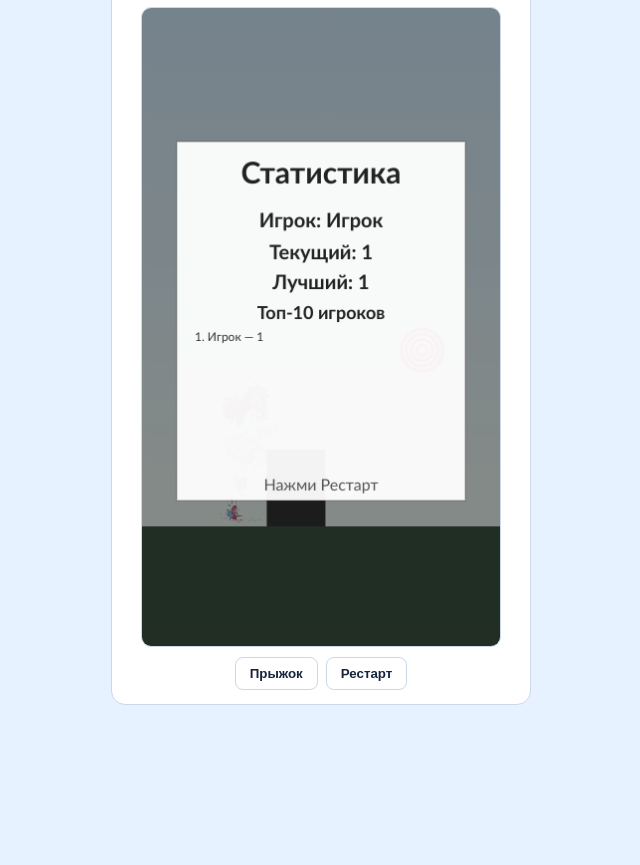
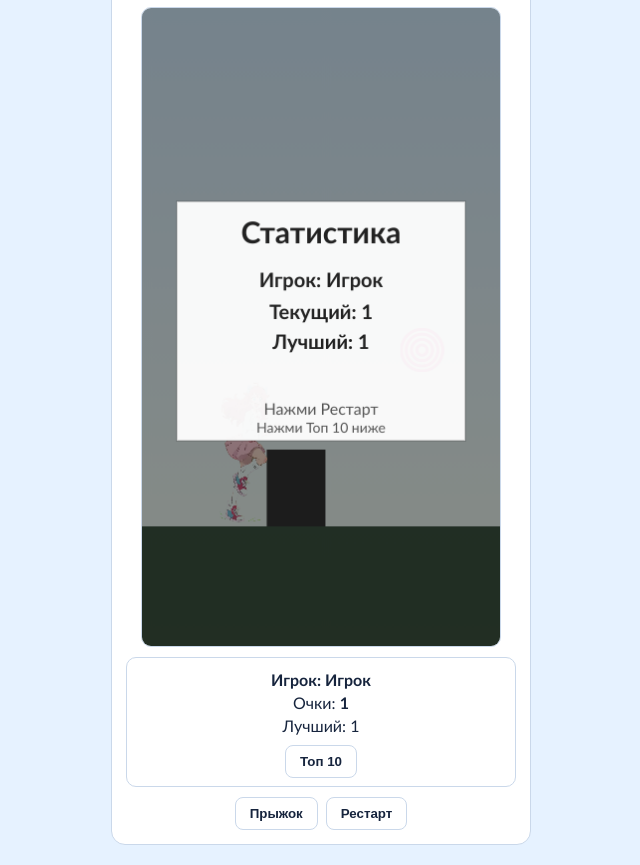
Before and after one commit to r618vh-png/telegram-voice-bot, a website with bundled scripts: page runner/index.html in a window 1280 px wide. Shown: the part 106-971 px from the top of the page, without its empty margins (319-959 px from the left). Before the commit the page ends 831 px from the top, so only its background shows below. Built offline with nearby package versions, Linux system fonts and the light colour scheme.

Commit message:
Add Top 10 button after Runner game over

```diff
--- a/runner/app.js
+++ b/runner/app.js
@@ -8,6 +8,9 @@ const jumpBtn = document.querySelector("[data-jump]");
 const resultEl = document.querySelector("[data-result]");
 const resultPlayerEl = document.querySelector("[data-result-player]");
 const resultScoreEl = document.querySelector("[data-result-score]");
+const resultBestEl = document.querySelector("[data-result-best]");
+const resultToggleBtn = document.querySelector("[data-result-toggle]");
+const resultTitleEl = document.querySelector("[data-result-title]");
 const resultTopEl = document.querySelector("[data-result-top]");
 const telegramWebApp = window.Telegram?.WebApp;
 
@@ -61,6 +64,7 @@ const playerName = getPlayerName();
 const initialTop = getTopFromQuery();
 const playerId = getPlayerId();
 let hasSubmittedRunnerScore = false;
+let isTopVisible = false;
 const localBestKey = playerId ? `runner-best-${playerId}` : `runner-best-${playerName}`;
 
 if (telegramWebApp) {
@@ -255,7 +259,7 @@ function draw() {
     ctx.fillRect(0, 0, state.width, state.height);
 
     const panelW = 290;
-    const panelH = 360;
+    const panelH = 240;
     const panelX = Math.round((state.width - panelW) / 2);
     const panelY = Math.round((state.height - panelH) / 2 - 6);
     ctx.fillStyle = "rgba(255, 255, 255, 0.95)";
@@ -275,33 +279,12 @@ function draw() {
     ctx.fillText(`Игрок: ${playerName}`, state.width / 2, panelY + 86);
     ctx.fillText(`Текущий: ${state.score}`, state.width / 2, panelY + 118);
     ctx.fillText(`Лучший: ${bestOverall}`, state.width / 2, panelY + 148);
-    ctx.font = "700 18px 'Trebuchet MS', sans-serif";
-    ctx.fillStyle = "#222";
-    ctx.fillText("Топ-10 игроков", state.width / 2, panelY + 178);
-
-    const liveTop = mergeCurrentPlayerIntoTop(initialTop, playerName, bestOverall, playerId);
-    ctx.font = "500 12px 'Trebuchet MS', sans-serif";
-    ctx.fillStyle = "#333";
-    ctx.textAlign = "left";
-    const listX = panelX + 18;
-    const listStartY = panelY + 200;
-    if (liveTop.length === 0) {
-      ctx.fillText("Топ пока пуст", listX, listStartY);
-    } else {
-      const maxRows = 10;
-      const rowHeight = 12;
-      for (let i = 0; i < Math.min(maxRows, liveTop.length); i += 1) {
-        const row = liveTop[i];
-        const y = listStartY + i * rowHeight;
-        const line = `${i + 1}. ${row.name} — ${row.score}`;
-        ctx.fillText(line, listX, y);
-      }
-    }
-
     ctx.textAlign = "center";
     ctx.font = "500 16px 'Trebuchet MS', sans-serif";
     ctx.fillStyle = "#555";
-    ctx.fillText("Нажми Рестарт", state.width / 2, panelY + panelH - 10);
+    ctx.fillText("Нажми Рестарт", state.width / 2, panelY + panelH - 26);
+    ctx.font = "500 14px 'Trebuchet MS', sans-serif";
+    ctx.fillText("Нажми Топ 10 ниже", state.width / 2, panelY + panelH - 8);
     submitRunnerScore();
     storeBest(bestOverall);
   }
@@ -345,11 +328,46 @@ function doJump() {
 function doRestart() {
   state = restartRunner(state);
   hasSubmittedRunnerScore = false;
+  isTopVisible = false;
 }
 
 function renderResultPanel() {
-  if (!resultEl || !resultPlayerEl || !resultScoreEl || !resultTopEl) return;
-  resultEl.hidden = true;
+  if (!resultEl || !resultPlayerEl || !resultScoreEl || !resultTopEl || !resultBestEl || !resultToggleBtn || !resultTitleEl)
+    return;
+
+  if (!state.isGameOver) {
+    resultEl.hidden = true;
+    resultTopEl.hidden = true;
+    resultTitleEl.hidden = true;
+    return;
+  }
+
+  const storedBest = getStoredBest();
+  const bestFromTop = findBestFromTop(initialTop, playerId, playerName, state.score);
+  const bestOverall = Math.max(bestFromTop, storedBest, state.score);
+  const liveTop = mergeCurrentPlayerIntoTop(initialTop, playerName, bestOverall, playerId);
+
+  resultEl.hidden = false;
+  resultPlayerEl.textContent = `Игрок: ${playerName}`;
+  resultScoreEl.textContent = String(state.score);
+  resultBestEl.textContent = `Лучший: ${bestOverall}`;
+
+  resultTopEl.innerHTML = "";
+  if (liveTop.length === 0) {
+    const li = document.createElement("li");
+    li.textContent = "Топ пока пуст";
+    resultTopEl.appendChild(li);
+  } else {
+    for (const row of liveTop.slice(0, 10)) {
+      const li = document.createElement("li");
+      li.textContent = `${row.name} — ${row.score}`;
+      resultTopEl.appendChild(li);
+    }
+  }
+
+  resultTopEl.hidden = !isTopVisible;
+  resultTitleEl.hidden = !isTopVisible;
+  resultToggleBtn.textContent = isTopVisible ? "Скрыть топ 10" : "Топ 10";
 }
 
 function submitRunnerScore() {
@@ -446,6 +464,12 @@ canvas.addEventListener("pointerdown", () => {
 
 jumpBtn.addEventListener("click", doJump);
 restartBtn.addEventListener("click", doRestart);
+if (resultToggleBtn) {
+  resultToggleBtn.addEventListener("click", () => {
+    isTopVisible = !isTopVisible;
+    renderResultPanel();
+  });
+}
 
 draw();
 requestAnimationFrame(tick);
--- a/runner/index.html
+++ b/runner/index.html
@@ -18,8 +18,10 @@
       <section class="result" data-result hidden>
         <p><strong data-result-player></strong></p>
         <p>Очки: <strong data-result-score>0</strong></p>
-        <p class="result-title">Топ-10 игроков</p>
-        <ol class="result-top" data-result-top></ol>
+        <p data-result-best></p>
+        <button type="button" class="result-toggle" data-result-toggle>Топ 10</button>
+        <p class="result-title" data-result-title hidden>Топ-10 игроков</p>
+        <ol class="result-top" data-result-top hidden></ol>
       </section>
 
       <div class="controls">
--- a/runner/styles.css
+++ b/runner/styles.css
@@ -78,6 +78,10 @@ canvas {
   font-size: 14px;
 }
 
+.result-toggle {
+  margin-top: 6px;
+}
+
 button {
   border: 1px solid var(--border);
   border-radius: 8px;
```
